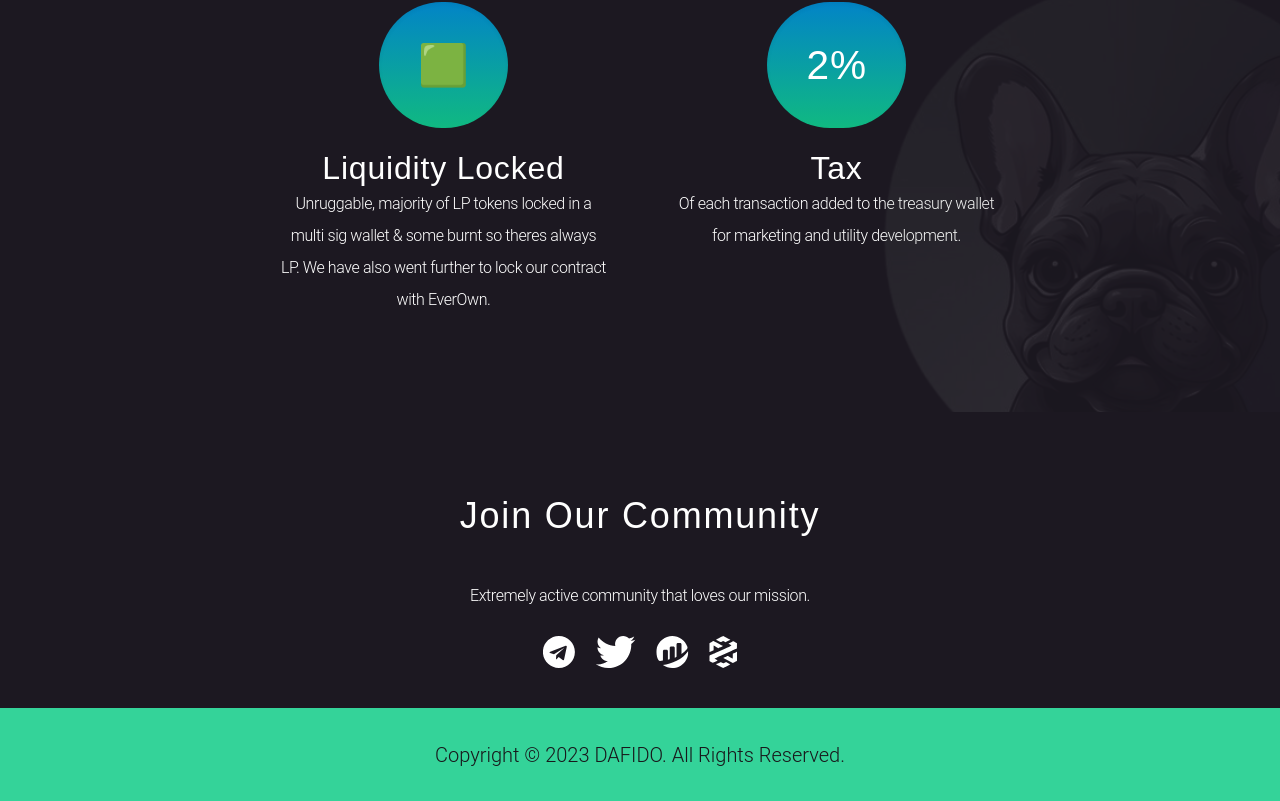
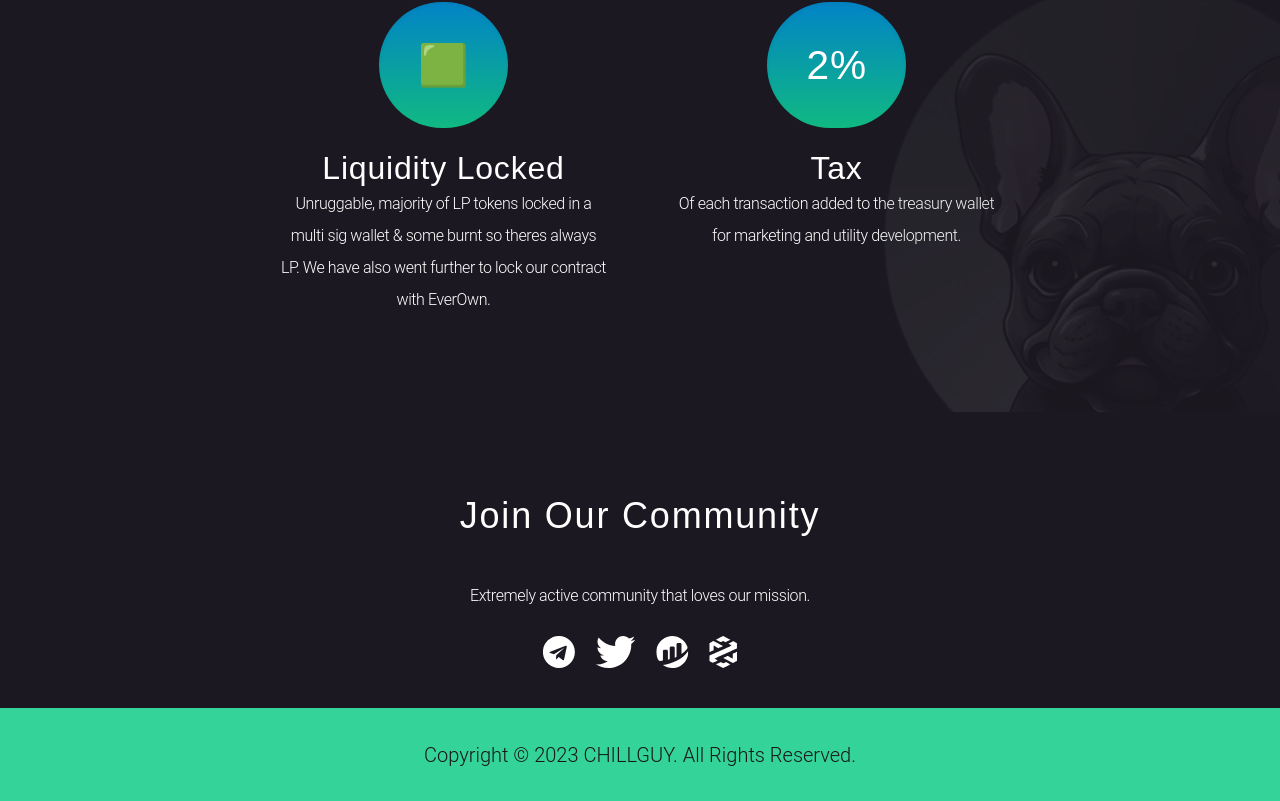
Before and after one commit to HoomanSafe/chillguy, a React (Vite) app: page / in a window 1280 px wide. Shown: the part 1672-2473 px from the top of the page. Built offline with nearby package versions, Linux system fonts and the light colour scheme; a web font is replaced by a local one.

Commit message:
Update Footer.jsx

```diff
--- a/src/Components/Footer.jsx
+++ b/src/Components/Footer.jsx
@@ -12,7 +12,7 @@ const Footer = () => {
         </p>
 
         <div className="flex items-center gap-5">
-          <a href="https://t.me/DefiDoerc">
+          <a href="https://t.me/Chillguymascot">
             <svg
               width="33"
               height="32"
@@ -38,7 +38,7 @@ const Footer = () => {
               </defs>
             </svg>
           </a>
-          <a href="https://twitter.com/DefiDoerc">
+          <a href="https://x.com/Chillguymascotbnb">
             <svg
               width="41"
               height="32"
@@ -114,7 +114,7 @@ const Footer = () => {
       </div>
       <div className="w-full mt-10 pt-[29px] pb-7 bg-emerald-400 justify-center items-center inline-flex">
         <div className="container text-zinc-900 text-xl font-medium leading-9 text-center">
-          Copyright © 2023 DAFIDO. All Rights Reserved.
+          Copyright © 2023 CHILLGUY. All Rights Reserved.
         </div>
       </div>
     </footer>
```
